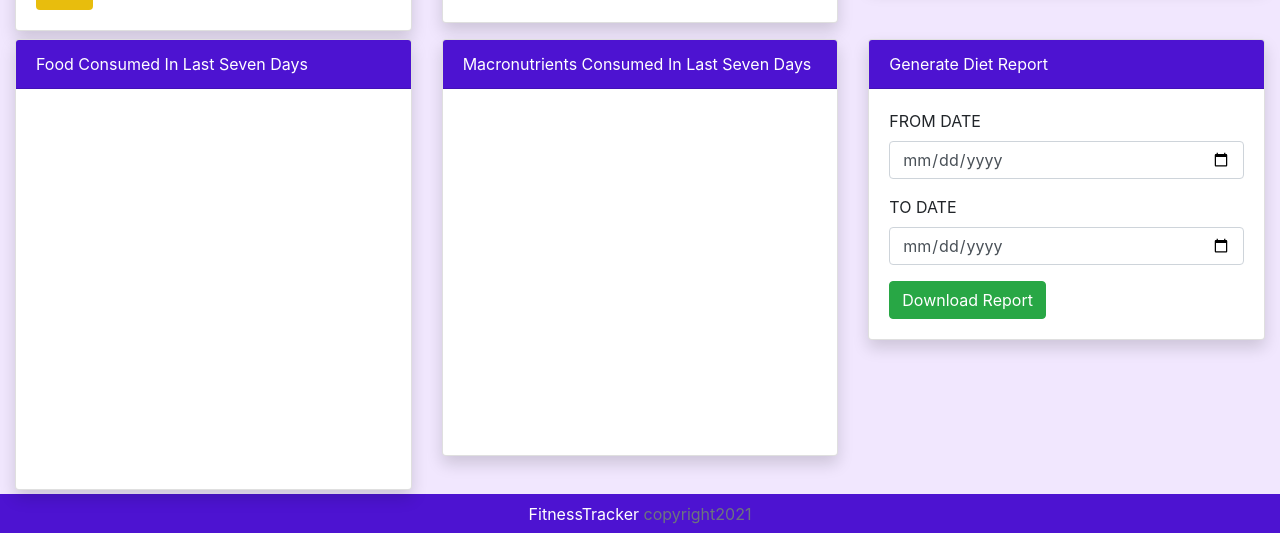
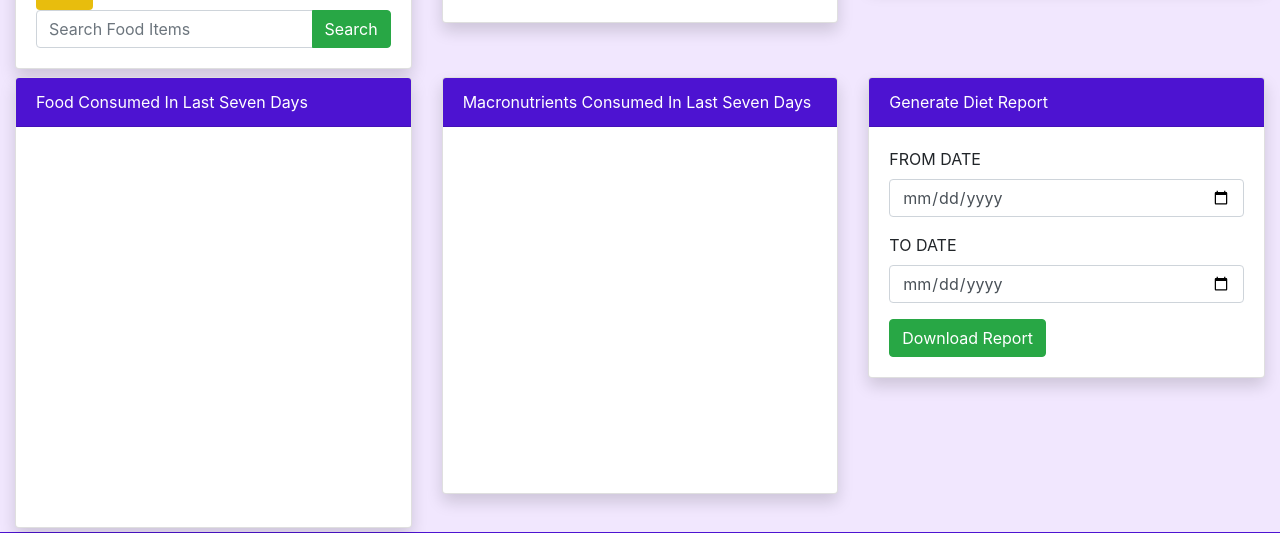
Before and after one commit to akhilarolkar/fitnesstracker, a Django app: template templates/diet/diet.html in a window 1280 px wide. Shown: the part 731-1264 px from the top of the page. Run offline with Django 3.2, Linux system fonts and the light colour scheme; the template is opened without the code that fills it, so the values that code supplies are empty; some libraries are stand-ins or nearby versions.

Commit message:
searchbar

```diff
--- a/templates/diet/diet.html
+++ b/templates/diet/diet.html
@@ -249,6 +249,12 @@
                             type="number" required />
                         <button type="submit" class="btn text-white" style="background-color: #E8BD0D;" name="add" value="submit">Add</button>
                     </form>
+                    <div class="input-group">
+                        <input type="text" class="form-control" placeholder="Search Food Items" aria-describedby="basic-addon2">
+                        <div class="input-group-append">
+                          <button type="submit" class="btn btn-success">Search</button>
+                        </div>
+                      </div>
                 </div>
             </div>
         </div>
```
